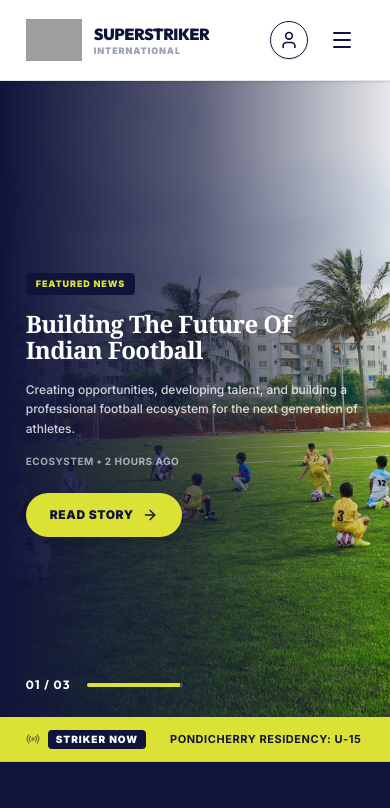
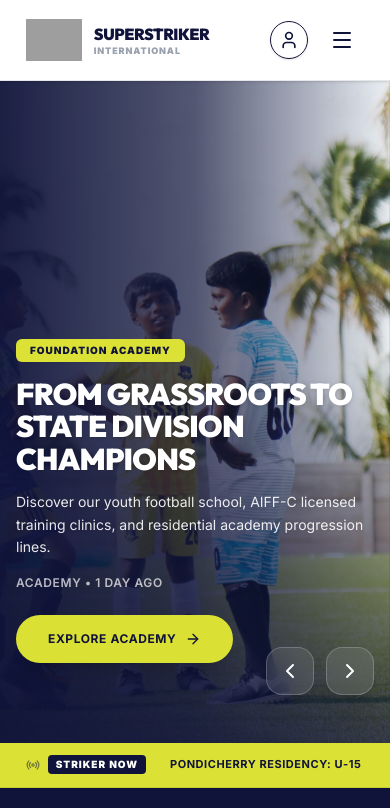
Before and after one commit to Shree-varshan-430/Super-Striker-International, a Next.js app: page / in a window 390 px wide. Shown: the top 808 px of the page. Built offline with nearby package versions, Linux system fonts and the light colour scheme; grey boxes are pictures that could not be loaded.

Commit message:
feat: redesign Hero Section with clean structure, 4K slides, and frosted glass arrow controls on right edge

```diff
--- a/src/components/home/HeroCarousel.tsx
+++ b/src/components/home/HeroCarousel.tsx
@@ -4,7 +4,7 @@ import React, { useState, useEffect, useRef } from "react";
 import Link from "next/link";
 import Image from "next/image";
 import { gsap } from "gsap";
-import { ArrowRight, ChevronLeft, ChevronRight, Play } from "lucide-react";
+import { ArrowRight, ChevronLeft, ChevronRight } from "lucide-react";
 
 interface HeroSlide {
   image: string;
@@ -48,7 +48,7 @@ const HERO_SLIDES: HeroSlide[] = [
 
 export default function HeroCarousel() {
   const [currentSlide, setCurrentSlide] = useState(0);
-  const progressTweenRef = useRef<gsap.core.Tween | null>(null);
+  const autoSlideTimerRef = useRef<NodeJS.Timeout | null>(null);
 
   const nextSlide = () => {
     setCurrentSlide((prev) => (prev + 1) % HERO_SLIDES.length);
@@ -59,19 +59,13 @@ export default function HeroCarousel() {
   };
 
   useEffect(() => {
-    const progressBar = document.getElementById("hero-progress-bar-inner");
-    if (progressBar) {
-      gsap.set(progressBar, { width: "0%" });
-      if (progressTweenRef.current) progressTweenRef.current.kill();
+    // Clear existing timer and restart
+    if (autoSlideTimerRef.current) clearInterval(autoSlideTimerRef.current);
+    autoSlideTimerRef.current = setInterval(() => {
+      nextSlide();
+    }, 6000);
 
-      progressTweenRef.current = gsap.to(progressBar, {
-        width: "100%",
-        duration: 7,
-        ease: "none",
-        onComplete: nextSlide
-      });
-    }
-
+    // Animate text elements on slide change
     const activeSlideEl = document.querySelector(`.slide-text-content-${currentSlide}`);
     if (activeSlideEl) {
       const category = activeSlideEl.querySelector(".slide-category");
@@ -80,75 +74,92 @@ export default function HeroCarousel() {
       const cta = activeSlideEl.querySelector(".slide-cta-btn");
       const meta = activeSlideEl.querySelector(".slide-meta-tag");
 
-      gsap.fromTo([category, title, description, meta, cta],
-        { y: 30, opacity: 0 },
-        { y: 0, opacity: 1, duration: 0.7, stagger: 0.08, ease: "power3.out" }
+      gsap.fromTo(
+        [category, title, description, meta, cta],
+        { y: 24, opacity: 0 },
+        { y: 0, opacity: 1, duration: 0.6, stagger: 0.07, ease: "power3.out" }
       );
     }
+
+    return () => {
+      if (autoSlideTimerRef.current) clearInterval(autoSlideTimerRef.current);
+    };
   }, [currentSlide]);
 
   return (
-    <section className="relative h-[85vh] min-h-[580px] w-full bg-[#10143A] text-white overflow-hidden select-none">
+    <section className="relative h-[88vh] min-h-[600px] max-h-[900px] w-full bg-[#10143A] text-white overflow-hidden select-none">
 
-      {/* Background Images */}
+      {/* 1. Full 4K Background Slides */}
       <div className="absolute inset-0 w-full h-full">
         {HERO_SLIDES.map((slide, idx) => (
           <div
             key={idx}
             className={`absolute inset-0 w-full h-full transition-opacity duration-1000 ease-in-out ${
-              idx === currentSlide ? "opacity-90 z-10 scale-100" : "opacity-0 z-0 pointer-events-none scale-105"
+              idx === currentSlide ? "opacity-100 z-10 scale-100" : "opacity-0 z-0 pointer-events-none scale-105"
             }`}
           >
             <Image
               src={slide.image}
               alt={slide.title}
               fill
+              unoptimized
               priority={idx === 0}
-              className="object-cover"
+              className="object-cover object-center"
               sizes="100vw"
             />
           </div>
         ))}
       </div>
 
-      {/* Cinematic Horizontal Vignette (Inspired by Man Utd layout) */}
-      <div className="absolute inset-0 bg-gradient-to-r from-[#10143A] via-[#10143A]/65 to-transparent z-20 pointer-events-none" />
+      {/* 2. Linear Contrast Vignette for Content Readability */}
+      <div className="absolute inset-0 bg-gradient-to-r from-[#10143A]/95 via-[#10143A]/70 to-transparent z-20 pointer-events-none" />
+      <div className="absolute inset-0 bg-gradient-to-t from-[#10143A]/80 via-transparent to-transparent z-20 pointer-events-none" />
 
-      {/* Main Content Area */}
-      <div className="max-w-[95%] mx-auto w-full h-full px-4 sm:px-6 lg:px-8 flex flex-col justify-end pb-16 sm:pb-24 pt-28 sm:pt-36 items-start relative z-30 pointer-events-none">
-        <div className="w-full max-w-3xl relative h-[380px] sm:h-[350px]">
+      {/* 3. Brand Accent Corner Wedges */}
+      <div
+        className="absolute bottom-0 right-0 w-28 h-28 sm:w-36 sm:h-36 bg-[#10143A] pointer-events-none z-25 translate-x-2 translate-y-2 lg:block hidden"
+        style={{ clipPath: "polygon(100% 0, 100% 100%, 0 100%)" }}
+      />
+      <div
+        className="absolute bottom-0 right-0 w-24 h-24 sm:w-32 sm:h-32 bg-[#DCE135] pointer-events-none z-30 lg:block hidden"
+        style={{ clipPath: "polygon(100% 0, 100% 100%, 0 100%)" }}
+      />
+
+      {/* 4. Structured Main Content Container */}
+      <div className="max-w-7xl 2xl:max-w-[1440px] mx-auto w-full h-full px-4 sm:px-6 lg:px-10 xl:px-12 flex flex-col justify-end pb-16 sm:pb-20 pt-28 sm:pt-36 items-start relative z-30 pointer-events-none">
+        <div className="w-full max-w-3xl relative min-h-[340px] sm:min-h-[380px]">
           {HERO_SLIDES.map((slide, idx) => (
             <div
               key={idx}
-              className={`slide-text-content-${idx} absolute top-0 left-0 w-full max-w-2xl flex flex-col gap-4 text-left items-start transition-opacity duration-500 pointer-events-auto ${
+              className={`slide-text-content-${idx} absolute top-0 left-0 w-full flex flex-col gap-4 sm:gap-5 text-left items-start transition-opacity duration-500 pointer-events-auto ${
                 idx === currentSlide ? "opacity-100 z-20" : "opacity-0 z-0 pointer-events-none"
               }`}
             >
-              {/* Category tag */}
-              <span className="slide-category text-[9px] font-black uppercase tracking-widest text-[#DCE135] bg-[#10143A] px-2.5 py-1 rounded">
+              {/* Category Badge */}
+              <span className="slide-category text-[10px] font-black uppercase tracking-widest text-[#10143A] bg-[#DCE135] px-3.5 py-1 rounded-md shadow-xs">
                 {slide.category}
               </span>
 
-              {/* Massive Serif Title */}
-              <h1 className="slide-title font-serif text-2xl sm:text-5xl lg:text-6xl font-extrabold tracking-tight text-white leading-[1.1] max-w-xl sm:max-w-2xl">
+              {/* Main Headline */}
+              <h1 className="slide-title font-display text-3xl sm:text-5xl lg:text-6xl font-black uppercase tracking-tight text-white leading-[1.08] max-w-2xl drop-shadow-sm">
                 {slide.title}
               </h1>
 
-              {/* Description */}
-              <p className="slide-description text-xs sm:text-sm text-white/80 leading-relaxed max-w-md sm:max-w-xl font-medium">
+              {/* Description Paragraph */}
+              <p className="slide-description text-sm sm:text-base text-white/90 leading-relaxed max-w-xl font-normal drop-shadow-xs">
                 {slide.description}
               </p>
 
-              {/* Slide metadata */}
-              <span className="slide-meta-tag text-[10px] font-bold text-white/60 uppercase tracking-wider">
+              {/* Metadata */}
+              <span className="slide-meta-tag text-xs font-semibold text-white/70 uppercase tracking-wider">
                 {slide.meta}
               </span>
 
-              {/* Solid Button */}
+              {/* CTA Action Button */}
               <div className="slide-cta-btn mt-2">
                 <Link
                   href={slide.ctaLink}
-                  className="inline-flex items-center gap-2 rounded-full bg-[#DCE135] px-6 py-3.5 text-xs font-black uppercase tracking-wider text-[#10143A] hover:bg-white hover:text-[#10143A] transition-all hover:scale-103 active:scale-95 shadow-lg"
+                  className="inline-flex items-center gap-2 rounded-full bg-[#DCE135] px-8 py-4 text-xs font-bold uppercase tracking-wider text-[#10143A] hover:bg-white hover:text-[#10143A] transition-all hover:scale-103 active:scale-95 shadow-xl"
                 >
                   {slide.ctaText}
                   <ArrowRight className="h-4 w-4" />
@@ -159,22 +170,23 @@ export default function HeroCarousel() {
         </div>
       </div>
 
-      {/* Carousel Control Bar */}
-      <div className="absolute bottom-6 left-0 right-0 z-35 max-w-[95%] mx-auto px-4 sm:px-6 lg:px-8 flex items-center justify-start pointer-events-none">
+      {/* 5. Frosted Glass Arrow Navigation on Right Edge */}
+      <div className="absolute right-4 sm:right-8 lg:right-12 bottom-12 sm:bottom-16 lg:bottom-20 z-40 flex items-center gap-3">
+        <button
+          onClick={prevSlide}
+          className="flex h-12 w-12 sm:h-14 sm:w-14 items-center justify-center rounded-2xl bg-white/10 backdrop-blur-md border border-white/20 text-white hover:bg-[#DCE135] hover:text-[#10143A] hover:border-[#DCE135] transition-all duration-300 shadow-xl active:scale-95 group"
+          aria-label="Previous slide"
+        >
+          <ChevronLeft className="h-6 w-6 transition-transform group-hover:-translate-x-0.5" />
+        </button>
 
-        {/* Navigation Indicator & Progress bar */}
-        <div className="flex items-center gap-4 pointer-events-auto">
-          <span className="font-display text-xs font-bold text-white tracking-widest">
-            0{currentSlide + 1} / 0{HERO_SLIDES.length}
-          </span>
-          <div className="w-24 h-1 bg-white/20 rounded-full overflow-hidden relative">
-            <div
-              id="hero-progress-bar-inner"
-              className="absolute left-0 top-0 bottom-0 bg-[#DCE135] w-0"
-            />
-          </div>
-        </div>
-
+        <button
+          onClick={nextSlide}
+          className="flex h-12 w-12 sm:h-14 sm:w-14 items-center justify-center rounded-2xl bg-white/10 backdrop-blur-md border border-white/20 text-white hover:bg-[#DCE135] hover:text-[#10143A] hover:border-[#DCE135] transition-all duration-300 shadow-xl active:scale-95 group"
+          aria-label="Next slide"
+        >
+          <ChevronRight className="h-6 w-6 transition-transform group-hover:translate-x-0.5" />
+        </button>
       </div>
 
     </section>
```
